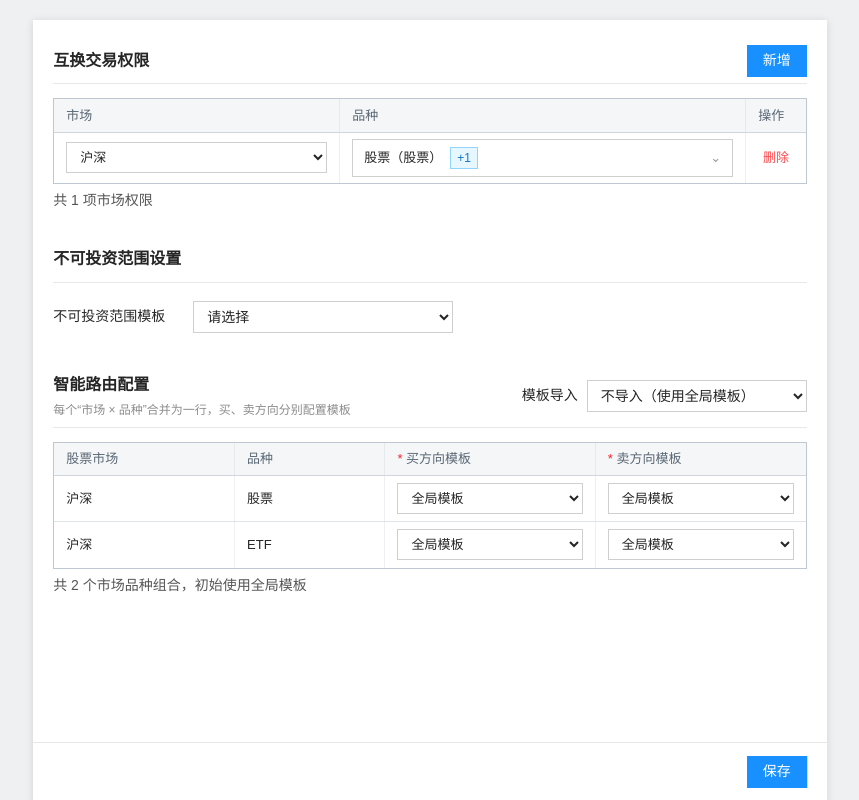
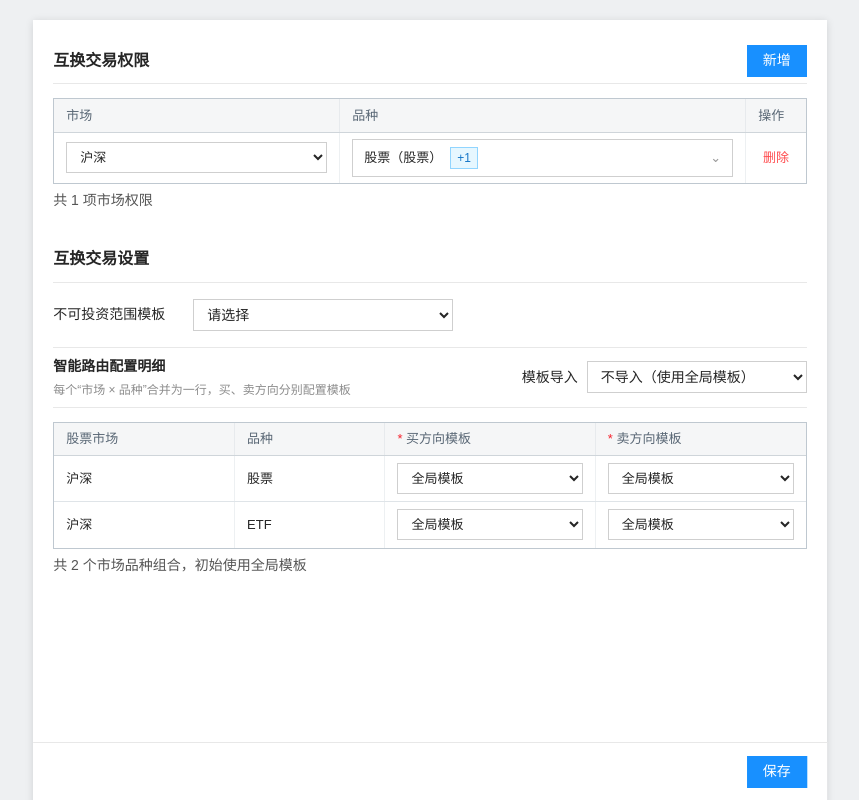
Before and after one commit to ldy-66/bct-account-routing-config, a Next.js app: page / in a window 1280 px wide. Shown: the top 800 px of the page, without its empty margins (210-1069 px from the left). Built offline with nearby package versions, Linux system fonts and the light colour scheme.

Commit message:
????????????

```diff
--- a/app/globals.css
+++ b/app/globals.css
@@ -14,13 +14,13 @@ button,summary { cursor:pointer; }
 .module-header .primary-button,.module-header .secondary-button { margin-left:auto; }
 .routing-header { min-height:58px; flex-wrap:wrap; gap:10px; padding:8px 0; }
 .routing-header p { margin:4px 0 0; color:var(--muted); font-size:12px; }
+.routing-detail-header { display:flex; align-items:center; margin-top:8px; border-top:1px solid var(--light-border); border-bottom:1px solid var(--light-border); }
+.routing-detail-header h3 { margin:0; font-size:14px; font-weight:600; }
 .routing-controls { min-width:0; margin-left:auto; display:flex; align-items:center; justify-content:flex-end; flex-wrap:wrap; gap:10px; }
 .template-import-control { display:flex; align-items:center; gap:9px; }
 .template-import-control label { white-space:nowrap; }
 .template-import-control select { width:220px; height:32px; padding:0 28px 0 9px; border:1px solid #cfcfcf; background:#fff; }
 .routing-base-fields { display:flex; align-items:center; gap:14px; min-height:56px; padding:12px 0 4px; }
-.restricted-investment-module { margin-bottom:26px; }
-.restricted-investment-module .routing-base-fields { padding-bottom:0; }
 .routing-base-fields label { width:126px; white-space:nowrap; }
 .routing-base-fields select { width:260px; height:32px; padding:0 28px 0 9px; border:1px solid #cfcfcf; color:var(--text); background:#fff; }
 .routing-base-fields select:focus { border-color:var(--primary); outline:0; box-shadow:0 0 0 2px rgba(24,144,255,.1); }
--- a/app/page.tsx
+++ b/app/page.tsx
@@ -328,19 +328,16 @@ export default function Home() {
         <p className="count-line">共 {permissions.length} 项市场权限</p>
       </section>
 
-      <section className="config-module restricted-investment-module" aria-labelledby="restricted-investment-title">
+      <section className="config-module" aria-labelledby="routing-title">
         <header className="module-header">
-          <h2 id="restricted-investment-title">不可投资范围设置</h2>
+          <h2 id="routing-title">互换交易设置</h2>
         </header>
         <div className="routing-base-fields">
           <label htmlFor="restricted-investment-template">不可投资范围模板</label>
           <select id="restricted-investment-template" value={restrictedInvestmentTemplate} onChange={(event) => setRestrictedInvestmentTemplate(event.target.value)}><option value="">请选择</option>{restrictedInvestmentTemplates.map((template) => <option key={template} value={template}>{template}</option>)}</select>
         </div>
-      </section>
-
-      <section className="config-module" aria-labelledby="routing-title">
-        <header className="module-header routing-header">
-          <div><h2 id="routing-title">智能路由配置</h2><p>每个“市场 × 品种”合并为一行，买、卖方向分别配置模板</p></div>
+        <div className="routing-header routing-detail-header">
+          <div><h3>智能路由配置明细</h3><p>每个“市场 × 品种”合并为一行，买、卖方向分别配置模板</p></div>
           <div className="routing-controls">
             {validationRules.length > 0 && <span id="routing-validation" className="validation-summary" role="alert">该品种不能为空（{validationRules.length}条）</span>}
             <div className="template-import-control">
@@ -348,7 +345,7 @@ export default function Home() {
               <select id="source-template" value={selectedTemplate} onChange={(event) => changeSourceTemplate(event.target.value)}><option value="">不导入（使用全局模板）</option>{sourceTemplates.map((item) => <option key={item.name} value={item.name}>{item.name}（{item.remark}）</option>)}</select>
             </div>
           </div>
-        </header>
+        </div>
         <div className="table-wrap">
           <table className="rule-table">
             <thead><tr><th>股票市场</th><th>品种</th><th><em>*</em> 买方向模板</th><th><em>*</em> 卖方向模板</th></tr></thead>
```
Also changed, not shown: 1 other file (tests, documents, lock files or other folders).
